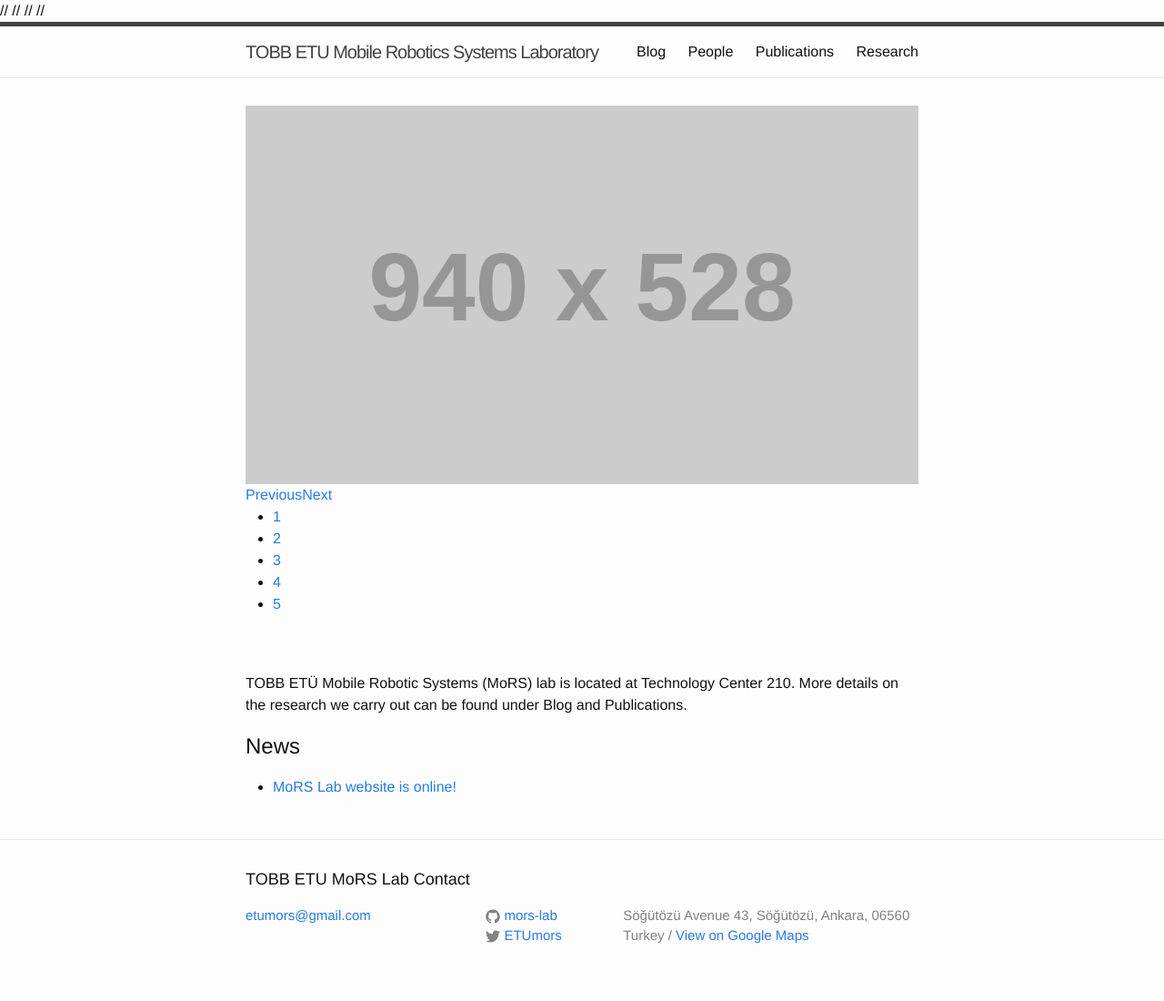
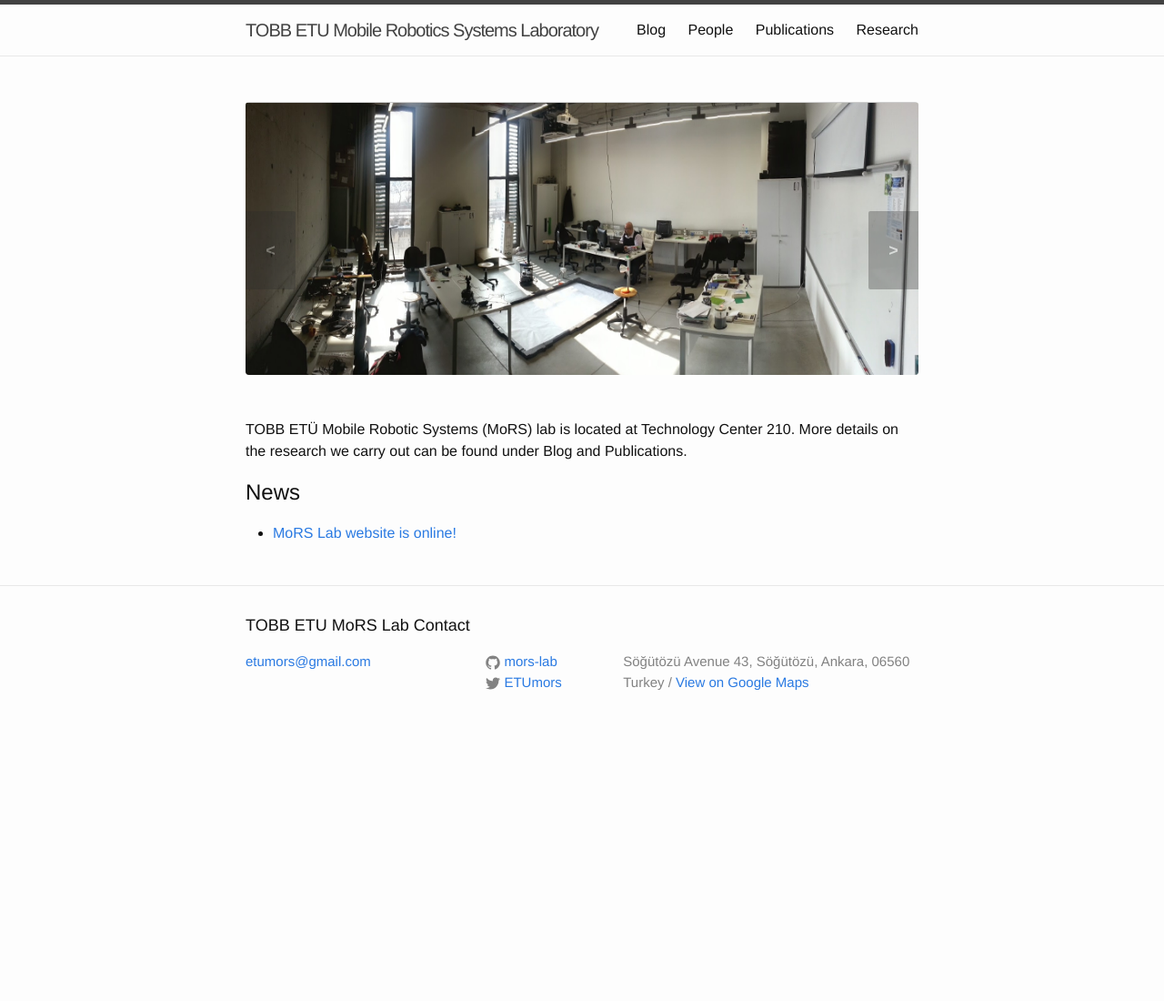
Before and after one commit to mors-lab/mors-lab.github.io, a Jekyll site: the page built from index.html, in a window 1280 px wide. Shown: the whole page at 91% size. Built offline with Jekyll 4.4.1, drawn with Linux system fonts in a browser that asks for light colours; nearby versions of some CDN libraries; after the commit the page ends 900 px from its top, so only the background shows below that.

Commit message:
slider update

```diff
--- a/_includes/head.html
+++ b/_includes/head.html
@@ -9,24 +9,9 @@
   <link rel="stylesheet" href="{{ "/css/main.css" | prepend: site.baseurl }}">
   <link rel="canonical" href="{{ page.url | replace:'index.html','' | prepend: site.baseurl | prepend: site.url }}">
   <link rel="alternate" type="application/rss+xml" title="{{ site.title }}" href="{{ "/feed.xml" | prepend: site.baseurl | prepend: site.url }}" />
+  <script src="//ajax.googleapis.com/ajax/libs/jquery/1.11.0/jquery.min.js"></script>
 
-  <style>
-    /* Prevents slides from flashing */
-    #slides {
-      display:none;
-    }
-  </style>
 
-  // <script src="http://code.jquery.com/jquery-latest.min.js"></script>
-  // <script src="jquery.slides.min.js"></script>
-  //
-  // <script>
-  //   $(function(){
-  //     $("#slides").slidesjs({
-  //       width: 940,
-  //       height: 528
-  //     });
-  //   });
-  // </script>
+
 
 </head>
--- a/_sass/_base.scss
+++ b/_sass/_base.scss
@@ -202,3 +202,70 @@ pre {
         }
     }
 }
+
+
+#slider {
+  position: relative;
+  overflow: hidden;
+  margin: 20px auto 0 auto;
+  border-radius: 4px;
+}
+
+#slider ul {
+  position: relative;
+  margin: 0;
+  padding: 0;
+  height: 200px;
+  list-style: none;
+}
+
+#slider ul li {
+  position: relative;
+  display: block;
+  float: left;
+  margin: 0;
+  padding: 0;
+  width: 740px;
+  height: 320px;
+  background: #ccc;
+  text-align: center;
+  line-height: 300px;
+}
+
+a.control_prev, a.control_next {
+  position: absolute;
+  top: 40%;
+  z-index: 999;
+  display: block;
+  padding: 4% 3%;
+  width: auto;
+  height: auto;
+  background: #2a2a2a;
+  color: #fff;
+  text-decoration: none;
+  font-weight: 600;
+  font-size: 18px;
+  opacity: 0.3;
+  cursor: pointer;
+}
+
+a.control_prev:hover, a.control_next:hover {
+  opacity: 1;
+  -webkit-transition: all 0.2s ease;
+}
+
+a.control_prev {
+  border-radius: 0 2px 2px 0;
+}
+
+a.control_next {
+  right: 0;
+  border-radius: 2px 0 0 2px;
+}
+
+.slider_option {
+  position: relative;
+  margin: 10px auto;
+  width: 160px;
+  font-size: 18px;
+}
--- a/index.html
+++ b/index.html
@@ -2,29 +2,101 @@
 layout: default
 ---
 
+
+
 <div class="home">
 
+<style>
+#slider {
+  position: relative;
+  overflow: hidden;
+  margin: 20px auto 0 auto;
+  border-radius: 4px;
+}
 
+#slider ul {
+  position: relative;
+  margin: 0;
+  padding: 0;
+  height: 200px;
+  list-style: none;
+}
 
-  <div id="slides">
-      <img src="http://placehold.it/940x528">
-      <img src="http://placehold.it/940x528">
-      <img src="http://placehold.it/940x528">
-      <img src="http://placehold.it/940x528">
-      <img src="http://placehold.it/940x528">
-    </div>
+#slider ul li {
+  position: relative;
+  display: block;
+  float: left;
+  margin: 0;
+  padding: 0;
+  width: 740px;
+  height: 300px;
+  background: #ccc;
+  text-align: center;
+  line-height: 300px;
+}
+</style>
 
-    <script src="http://code.jquery.com/jquery-latest.min.js"></script>
-    <script src="jquery.slides.min.js"></script>
+  <div id="slider">
+    <a href="#" class="control_next">></a>
+    <a href="#" class="control_prev"><</a>
+    <ul>
+      <li><img src="/img/lab.jpg" style="width:740px;height:300px"></li>
+      <li><img src="/img/hexa.jpg" style="width:740px;height:300px"></li>
+      <li><img src="/img/turtle.jpg" style="width:740px;height:300px"></li>
+      <li><img src="/img/sparkis.jpg" style="width:740px;height:300px"></li>
+      <li><img src="/img/boe.jpg" style="width:740px;height:300px"></li>
+    </ul>
+  </div>
 
-    <script>
-      $(function(){
-        $("#slides").slidesjs({
-          width: 940,
-          height: 528
+<script>
+  jQuery(document).ready(function ($) {
+
+  $('#checkbox').change(function(){
+    setInterval(function () {
+        moveRight();
+    }, 3000);
+  });
+
+  var slideCount = $('#slider ul li').length;
+  var slideWidth = $('#slider ul li').width();
+  var slideHeight = $('#slider ul li').height();
+  var sliderUlWidth = slideCount * slideWidth;
+
+  $('#slider').css({ width: slideWidth, height: slideHeight });
+
+  $('#slider ul').css({ width: sliderUlWidth, marginLeft: - slideWidth });
+
+    $('#slider ul li:last-child').prependTo('#slider ul');
+
+    function moveLeft() {
+        $('#slider ul').animate({
+            left: + slideWidth
+        }, 200, function () {
+            $('#slider ul li:last-child').prependTo('#slider ul');
+            $('#slider ul').css('left', '');
         });
-      });
-    </script>
+    };
+
+    function moveRight() {
+        $('#slider ul').animate({
+            left: - slideWidth
+        }, 200, function () {
+            $('#slider ul li:first-child').appendTo('#slider ul');
+            $('#slider ul').css('left', '');
+        });
+    };
+
+    $('a.control_prev').click(function () {
+        moveLeft();
+    });
+
+    $('a.control_next').click(function () {
+        moveRight();
+    });
+
+});
+
+</script>
 
   <!-- <img style="text-align: justify;" src="/img/lab.jpg" alt="MoRS Lab Panaroma" style="width:740px;height:260px"> -->
 
```
Also changed, not shown: img/boe.jpg (added), img/hexa.jpg (added), img/sparkis.jpg (added), img/turtle.jpg (added), jquery.slides.min.js (deleted).
